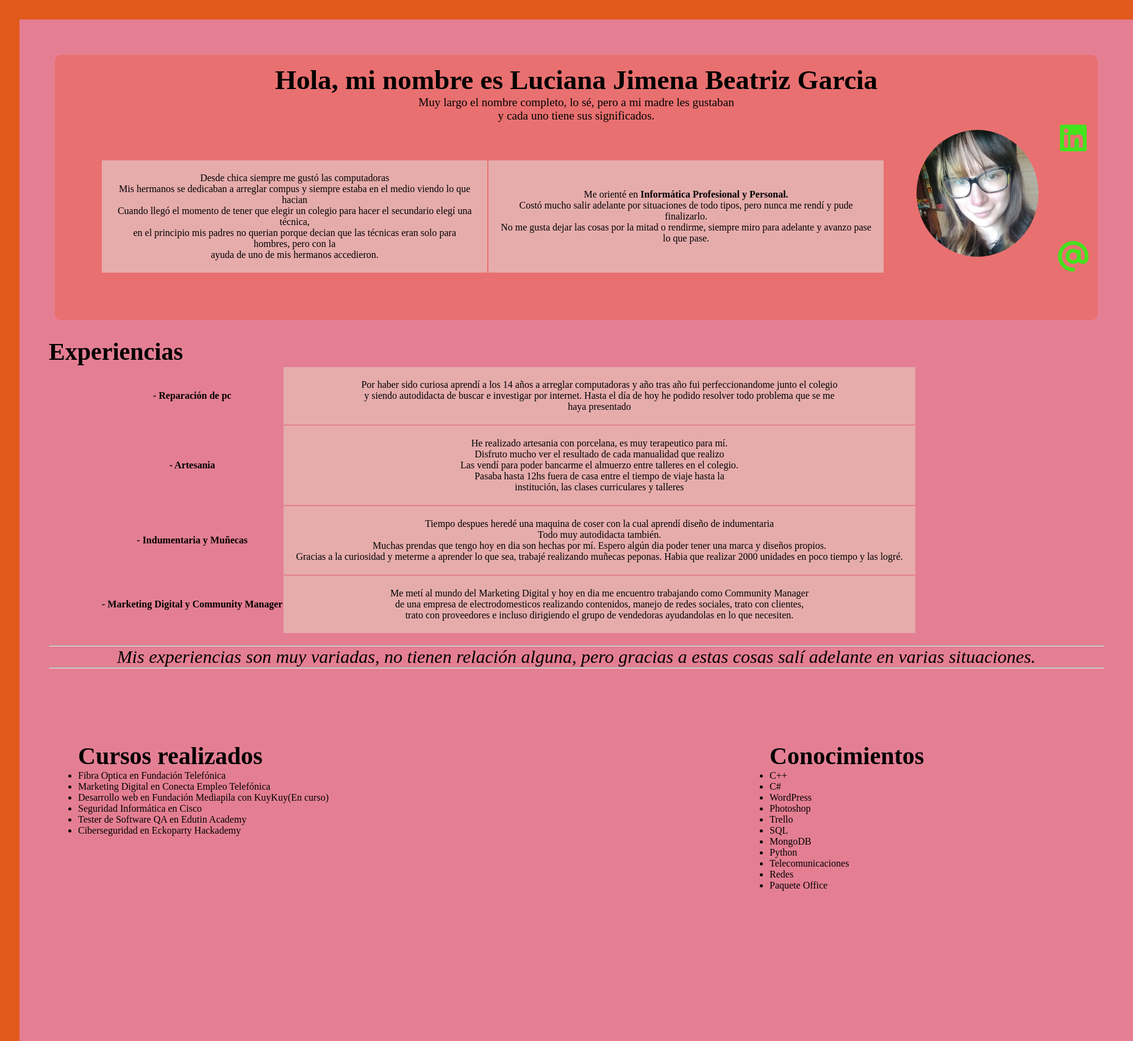
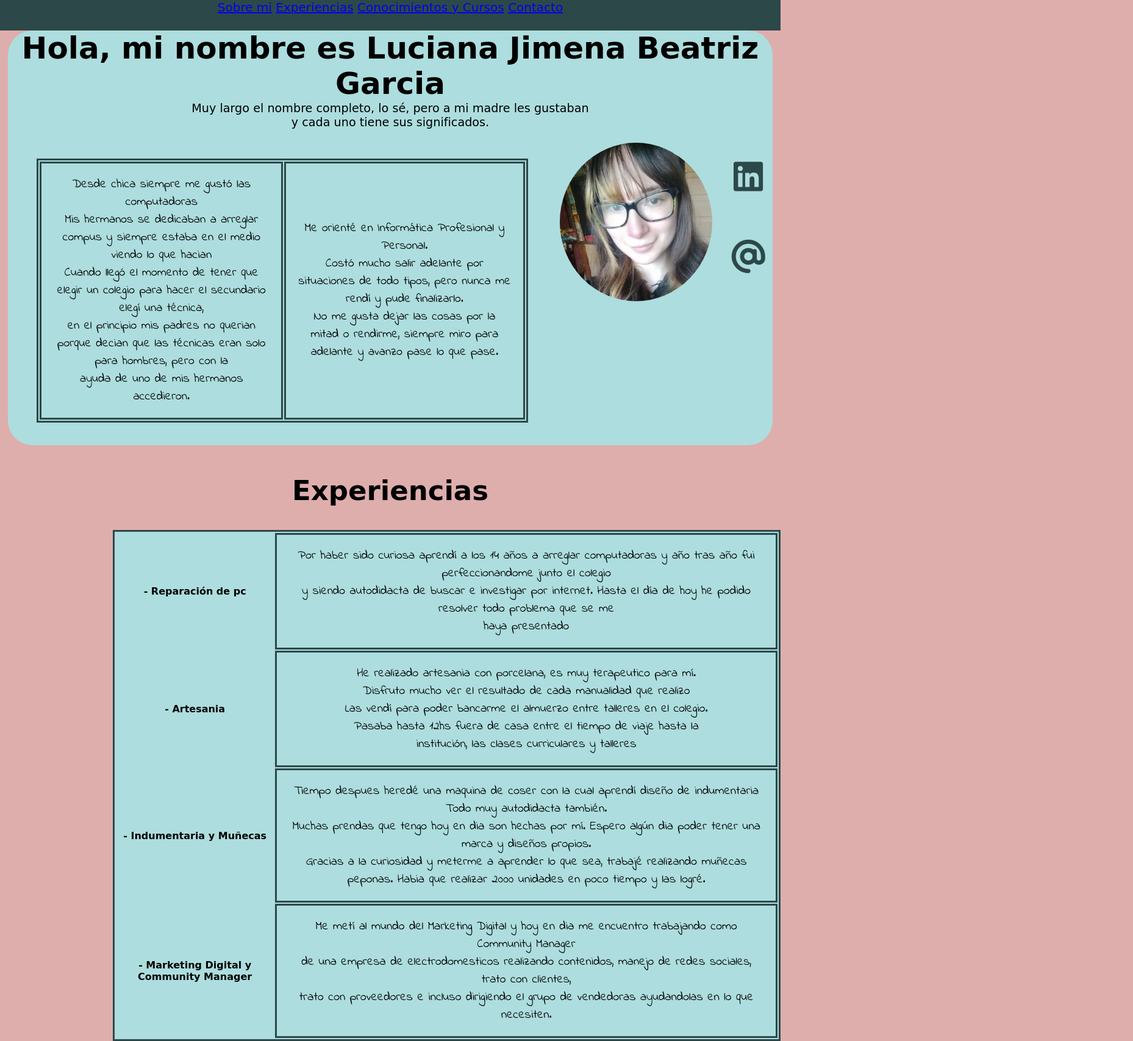
Before and after one commit to MoonBlack97/Cv_web, a plain HTML site: page index.html in a window 1280 px wide. Shown: the top 1707 px of the page at 61% size, 1858 px wide, since content can reach past the window. Drawn offline with Linux system fonts and the light colour scheme; a web font is replaced by a local one.

Commit message:
Actualizacion

```diff
--- a/cv.css
+++ b/cv.css
@@ -1,47 +1,46 @@
 *{
     margin: 0%;
     padding: 0%;
+    font-family: 'Tourney', cursive;
 }
 
 body{
-    background-color: #e2591e;
-}
-
-#gral{
-    width: 1730px;
-    height: 2000px;
-    margin: 2em;
-    padding: 3em;
-    background-color: rgb(228, 127, 147);
+    background-color: #DEAEAD ;
 }
 
 #presentacion{
-    background-color: rgb(233, 112, 112);
-    padding: 15px;
-    margin: 10px;
-    border-radius: 10px;
+    background-color: #ADDDDE;
+    border-radius: 40px;
+    width: 98%;
     text-align: center;
+    margin-left: 1%;
 
 }
 
 #sobre_mi{
-    background-color: rgb(233, 112, 112);
     padding: 3%;
     border-radius: 10px;
     margin: 10px;
 }
 
+table{
+    border: #2D4849 solid;
+    background-color: #ADDDDE;
+}
+
 td{
     text-align: center;
-    background-color: rgb(230, 172, 172);
     padding: 20px;
+    border: #2D4849 solid;
+    font-family: 'Indie Flower', cursive;
+    font-size: 20px;
 
 }
 
 #exp{
     text-align: center;
-    font-style: oblique;
     font-size: 30px;
+    margin: 1%
 }
 
 #cono{
@@ -57,21 +56,45 @@ td{
     display: block;
     text-align: left;
     width: 500px;
-    float: left;
+    margin-right: 5%;
+    float: right;
     padding: inherit;
-    padding-bottom: 2px;
+    border: #2D4849 solid;
 }
 
 #conocimiento{
     display: block;
     width: 500px;
-    float: right;
+    margin-left: 5%;
+    float: left;
     padding: inherit;
+    border: #2D4849 solid;
 }
 
-h1{
+h2{
     font-size: 45px;
+
+
 }
-h2{
-    font-size: 40px;
+
+li{
+    padding-bottom: 15px;
 }
+
+#cont{
+    border: black solid;
+    width: 10%;
+}
+
+#caja_exp{
+    margin-left: 100px;
+}
+
+nav{
+    background-color: #2D4849;
+    width: 100%;
+    height: 50px;
+    font-size: 20px;
+    color: white;
+    text-align: center;
+}
--- a/index.html
+++ b/index.html
@@ -6,32 +6,39 @@
     <meta name="viewport" content="width=device-width, initial-scale=1.0">
     <script src="https://kit.fontawesome.com/a4a6b4d9ac.js" crossorigin="anonymous"></script>
     <link rel="stylesheet" href="cv.css">
+    <link rel="preconnect" href="https://fonts.googleapis.com">
+    <link rel="preconnect" href="https://fonts.gstatic.com" crossorigin>
+    <link href="https://fonts.googleapis.com/css2?family=Indie+Flower&family=Tourney:wght@600&display=swap" rel="stylesheet">
     <title>Mi curriculum web</title>
 </head>
 
 <body>
-    <div id="gral">
+    <nav>
+        <a href=#sobre_mi>Sobre mi</a>
+        <a href=#experiencias>Experiencias</a>
+        <a href=#conocimientos>Conocimientos y Cursos</a>
+        <a href=#cont>Contacto</a>
+    </nav>
         <div id="presentacion" >
             <div>
-            <h1>Hola, mi nombre es <b>Luciana Jimena Beatriz Garcia</b></h1>
+            <h1 style="font-size: 50px;">Hola, mi nombre es <b>Luciana Jimena Beatriz Garcia</b></h1>
             <p style="font-size: larger;">Muy largo el nombre completo, lo sé, pero a mi madre les gustaban <br>y cada uno tiene sus significados.</p>
-            <div style="float: right;">
-                <a href="https://www.linkedin.com/in/luciana-jimena-beatriz-garcia-5827141b1/"><i class="fab fa-linkedin" style="font-size: 50px; color: #45E21E;"></i></a>
-                <br>
-                <br>
-                <br>
-                <br>
+            <div style="float: right; margin-top: 4%; margin-right: 1%;">
+                <a href="https://www.linkedin.com/in/luciana-jimena-beatriz-garcia-5827141b1/"><i class="fab fa-linkedin" style="font-size: 55px; color: #2D4849;"></i></a>
                 <br>
                 <br>
                 <br>
                 <br>
                 <br>
 
-                <i class="fas fa-at" style="font-size: 50px; color: #45E21E;"></i><br>
+
+
+                <a href=#cont><i class="fas fa-at" style="font-size: 55px; color:#2D4849;"></i></a><br>
             </div>
-            <img src="yo.jpg" alt="Foto" width="200"
+            <img src="yo.jpg" alt="Foto" width="250"
             style="border-radius: 50%;
             float: right;
+            margin-top: 10px;
             margin-left: 40px;
             margin-right: 20px;
             padding: 12px;">
@@ -54,7 +61,7 @@
                         </td>
                         <td>
 
-                            Me orienté en <b>Informática Profesional y Personal.</b><br>
+                            Me orienté en Informática Profesional y Personal.<br>
                             Costó mucho salir adelante por situaciones de todo tipos, pero nunca me rendí y pude finalizarlo.<br>
                             No me gusta dejar las cosas por la mitad o rendirme, siempre miro para adelante y avanzo pase lo que pase.<br>
 
@@ -66,8 +73,11 @@
         </div>
 
             <br>
-            <h2>Experiencias</h2>
-            <div>
+            <br>
+            <h2 style="text-align: center;">Experiencias</h2>
+            <br>
+            <br>
+            <div id="caja_exp">
                 <table id="experiencias">
                     <tr>
                         <th>- Reparación de pc</th>
@@ -119,24 +129,11 @@
 
             <br>
             <br>
-            <br>
-            <br>
-            <div id="cursos">
-                <h2>Cursos realizados</h2>
 
-                    <ul>
-                        <li>Fibra Optica en Fundación Telefónica</li>
-                        <li>Marketing Digital en Conecta Empleo Telefónica</li>
-                        <li>Desarrollo web en Fundación Mediapila con KuyKuy(En curso)</li>
-                        <li>Seguridad Informática en Cisco</li>
-                        <li>Tester de Software QA en Edutin Academy</li>
-                        <li>Ciberseguridad en Eckoparty Hackademy</li>
-                    </ul>
-            </div>
-
-            <div id="conocimiento" >
+            <div>
+                <div id="conocimiento" >
                     <h2>Conocimientos</h2>
-
+                    <br>
                     <ul>
                         <li>C++</li>
                         <li>C#</li>
@@ -151,8 +148,48 @@
                         <li>Paquete Office</li>
 
                     </ul>
+                </div>
+
+
+                <div id="cursos">
+                    <h2>Cursos realizados</h2>
+
+                        <ul>
+                            <li>Fibra Optica en Fundación Telefónica(2018)</li>
+                            <li>Seguridad Informática en Cisco(2020)</li>
+                            <li>Marketing Digital en Conecta Empleo Telefónica(2020)</li>
+                            <li>Tester de Software Profesional en Edutin Academy(2021)</li>
+                            <li>Desarrollo web en Fundación Mediapila con KuyKuy(En curso)</li>
+                            <li>Ciberseguridad en Eckoparty Hackademy(En curso)</li>
+                        </ul>
+                </div>
             </div>
 
-    </div>
+
+            <div id="cajaF">
+
+
+            <div id="cont">
+                <h1>Contactame :D</h1>
+                <form target="_blank" action="https://formsubmit.co/your@email.com" method="POST">
+                    <div class="form-group">
+                        <div class="form-row">
+                            <div class="col">
+                                <input type="text" name="name" class="form-control" placeholder="Full Name" required>
+                            </div>
+                            <div class="col">
+                                <input type="email" name="email" class="form-control" placeholder="Email Address" required>
+                            </div>
+                        </div>
+                    </div>
+                    <div class="form-group">
+                        <textarea placeholder="Your Message" class="form-control" name="message" rows="10" required></textarea>
+                    </div>
+                    <button type="submit" class="btn btn-lg btn-dark btn-block">Submit Form</button>
+                </form>
+            </div>
+
+        </div>
+
 </body>
 </html>
```
